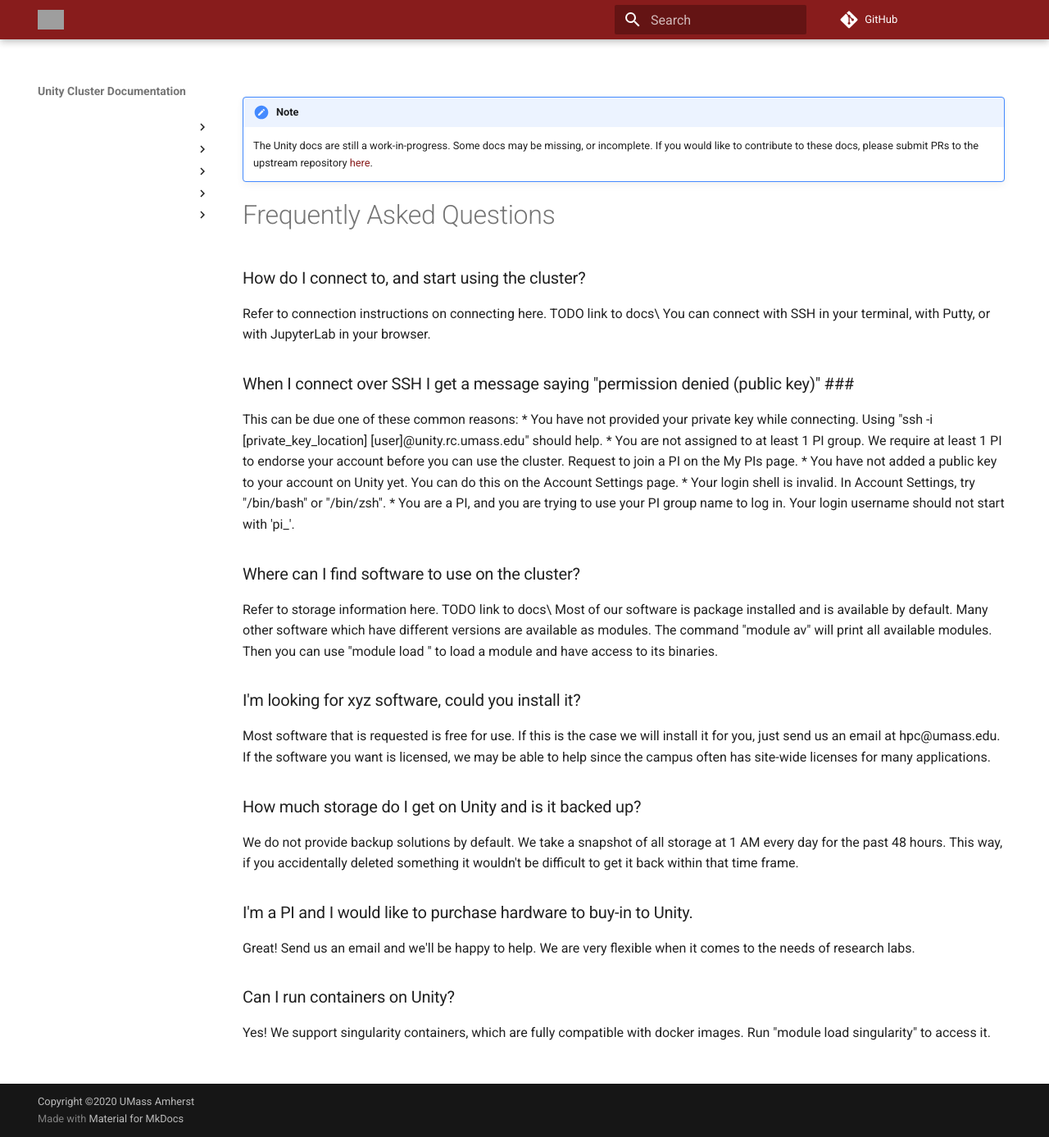
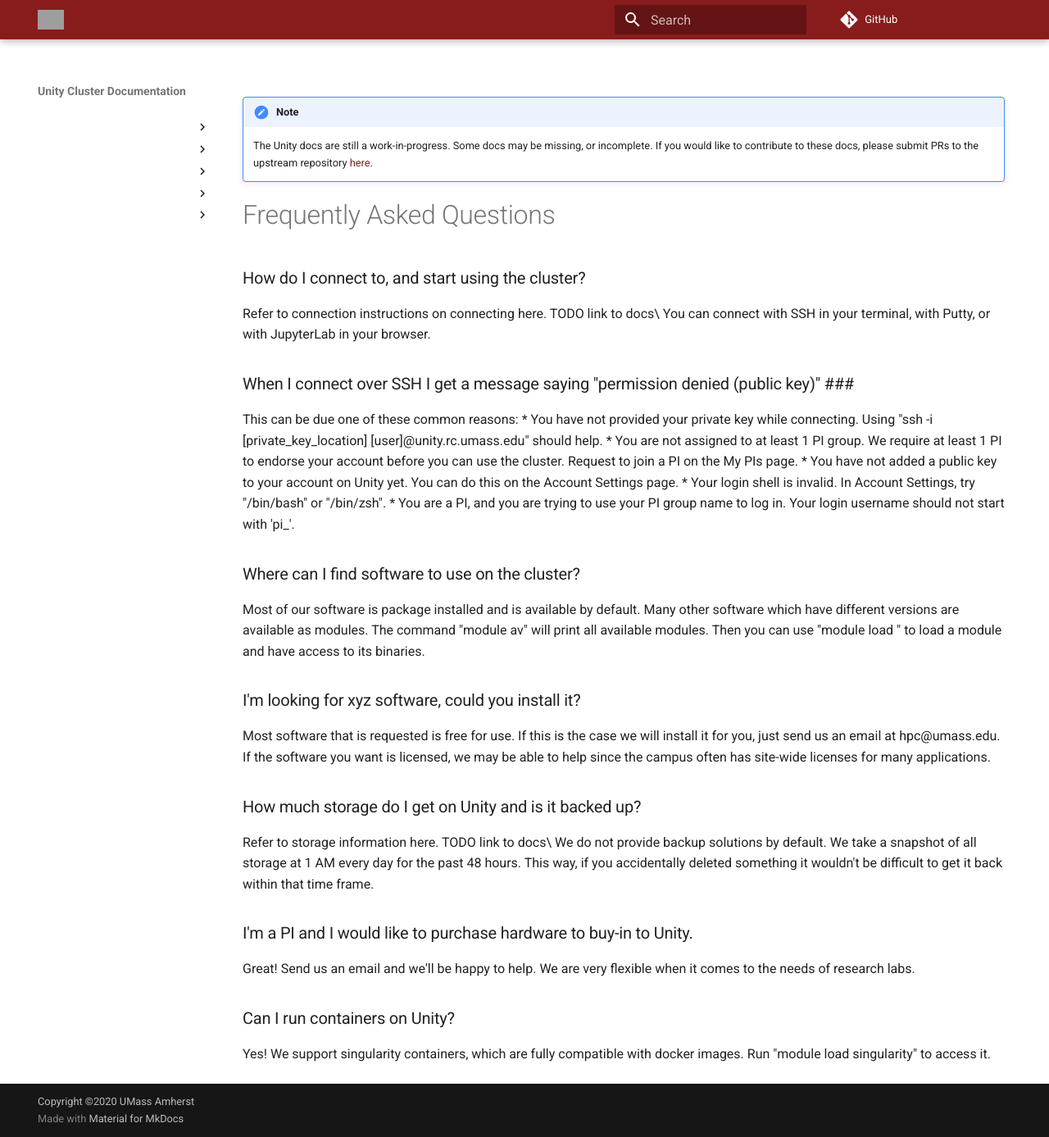
Before and after one commit to UMass-RC/unity-docs, an MkDocs documentation site: the page built from docs/faq.md, in a window 1280 px wide and 1387 px high. Shown: the whole window at 82% size. Built offline with MkDocs 1.6.1 and Material for MkDocs 9.7.7, drawn with Linux system fonts in a browser that asks for light colours; comment, search, counter and statistics services are not loaded; grey boxes are pictures that could not be loaded.

Commit message:
Update faq.md

```diff
--- a/docs/faq.md
+++ b/docs/faq.md
@@ -16,14 +16,16 @@ This can be due one of these common reasons:
 * You are a PI, and you are trying to use your PI group name to log in. Your login username should not start with 'pi_'.
 
 ### Where can I find software to use on the cluster? ###
-Refer to storage information here. TODO link to docs\
 Most of our software is package installed and is available by default. Many other software which have different versions are available as modules. The command "module av" will print all available modules. Then you can use "module load <name>" to load a module and have access to its binaries.
 
 ### I'm looking for xyz software, could you install it? ###
-Most software that is requested is free for use. If this is the case we will install it for you, just send us an email at hpc@umass.edu. If the software you want is licensed, we may be able to help since the campus often has site-wide licenses for many applications.
+Most software that is requested is free for use. If this is the case we will install it for you, just send us an email at hpc@umass.edu.
+If the software you want is licensed, we may be able to help since the campus often has site-wide licenses for many applications.
 
 ### How much storage do I get on Unity and is it backed up? ###
-We do not provide backup solutions by default. We take a snapshot of all storage at 1 AM every day for the past 48 hours. This way, if you accidentally deleted something it wouldn't be difficult to get it back within that time frame.
+Refer to storage information here. TODO link to docs\
+We do not provide backup solutions by default. We take a snapshot of all storage at 1 AM every day for the past 48 hours.
+This way, if you accidentally deleted something it wouldn't be difficult to get it back within that time frame.
 
 ### I'm a PI and I would like to purchase hardware to buy-in to Unity. ###
 Great! Send us an email and we'll be happy to help. We are very flexible when it comes to the needs of research labs.
```
